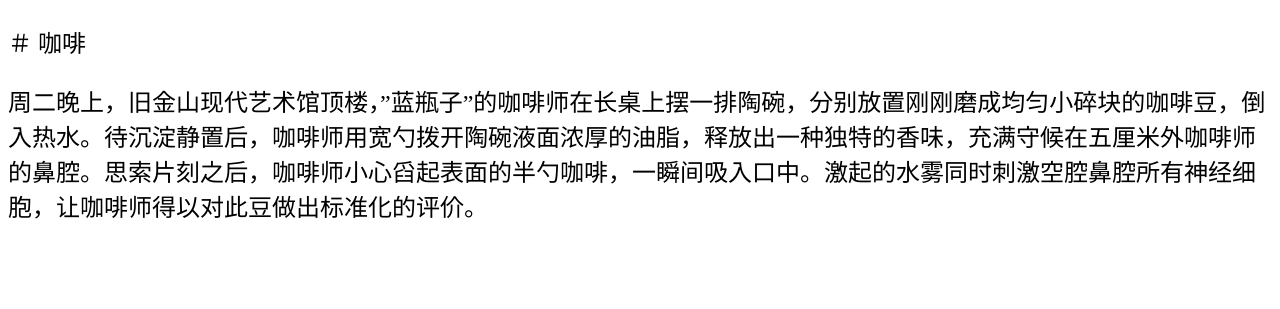
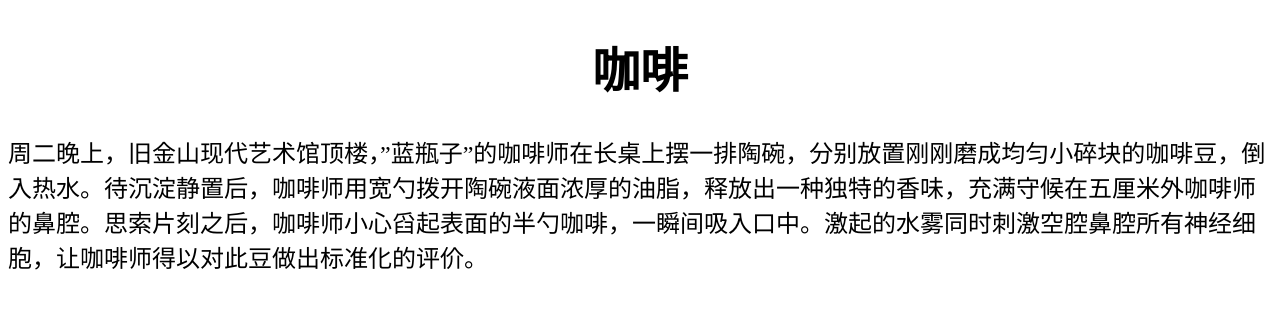
Before and after one commit to pspEgg/cohi, a Jekyll site: the page built from index.md, in a window 1280 px wide. Shown: the top 309 px of the page. Built offline with Jekyll 4.4.1, drawn with Linux system fonts in a browser that asks for light colours.

Commit message:
fixed md

```diff
--- a/index.md
+++ b/index.md
@@ -3,6 +3,7 @@ title: co-hi-
 layout: default
 ---
 
-＃ 咖啡
+
+# 咖啡
 
 周二晚上，旧金山现代艺术馆顶楼，"蓝瓶子"的咖啡师在长桌上摆一排陶碗，分别放置刚刚磨成均匀小碎块的咖啡豆，倒入热水。待沉淀静置后，咖啡师用宽勺拨开陶碗液面浓厚的油脂，释放出一种独特的香味，充满守候在五厘米外咖啡师的鼻腔。思索片刻之后，咖啡师小心舀起表面的半勺咖啡，一瞬间吸入口中。激起的水雾同时刺激空腔鼻腔所有神经细胞，让咖啡师得以对此豆做出标准化的评价。
```
